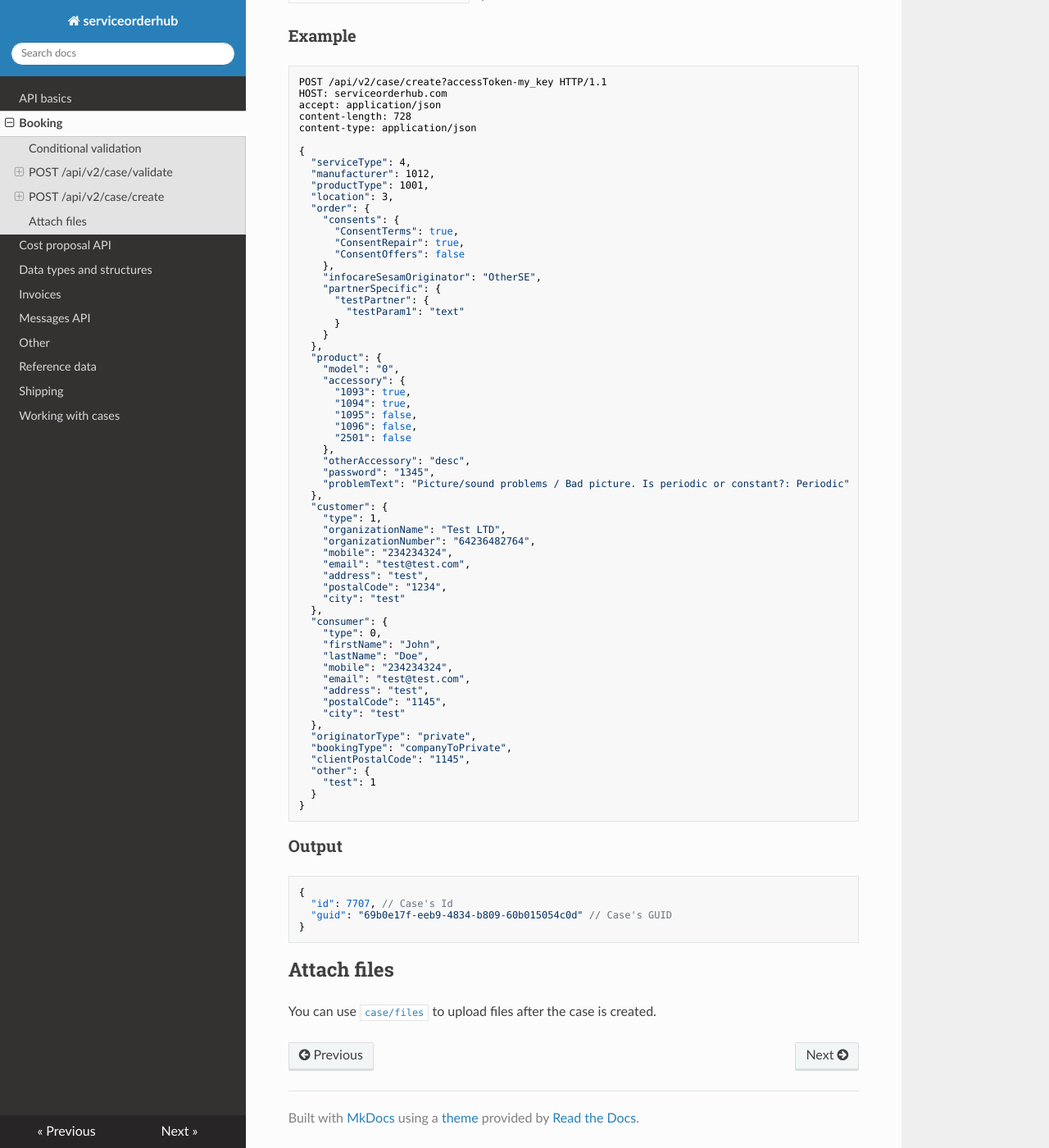
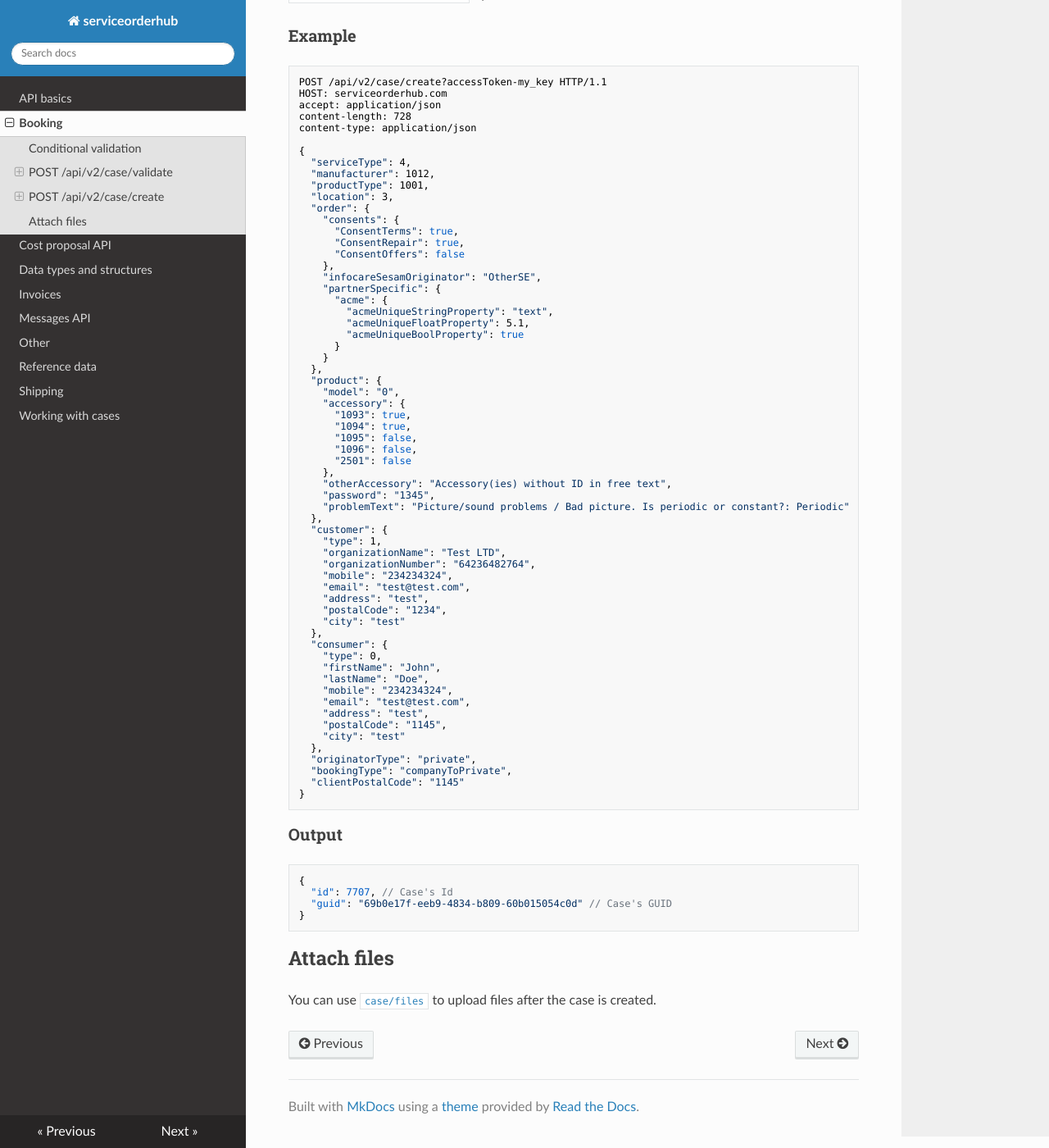
Before and after one commit to infocareworkshop/serviceorderhub-docs, an MkDocs documentation site: the page built from docs/Booking.md, in a window 1280 px wide and 1400 px high, scrolled down 3400 px. Shown: the whole window at 82% size. Built offline with MkDocs 1.6.1, drawn with Linux system fonts in a browser that asks for light colours; nearby versions of some CDN libraries.

Commit message:
Improvements

````diff
--- a/docs/Booking.md
+++ b/docs/Booking.md
@@ -134,8 +134,10 @@
     },
     "infocareSesamOriginator": "OtherSE",
     "partnerSpecific": {
-      "testPartner": {
-        "testParam1": "text"
+      "acme": {
+        "acmeUniqueStringProperty": "text",
+        "acmeUniqueFloatProperty": 5.1,
+        "acmeUniqueBoolProperty": true
       }
     }
   },
@@ -148,7 +150,7 @@
       "1096": false,
       "2501": false
     },
-    "otherAccessory": "desc",
+    "otherAccessory": "Accessory(ies) without ID in free text",
     "password": "1345",
     "problemText": "Picture/sound problems / Bad picture. Is periodic or constant?: Periodic"
   },
@@ -174,10 +176,7 @@
   },
   "originatorType": "private",
   "bookingType": "companyToPrivate",
-  "clientPostalCode": "1145",
-  "other": {
-    "test": 1
-  }
+  "clientPostalCode": "1145"
 }
 ```
 
````
Also changed, not shown: docs/Data types and structures.md (+2 -2 lines).
